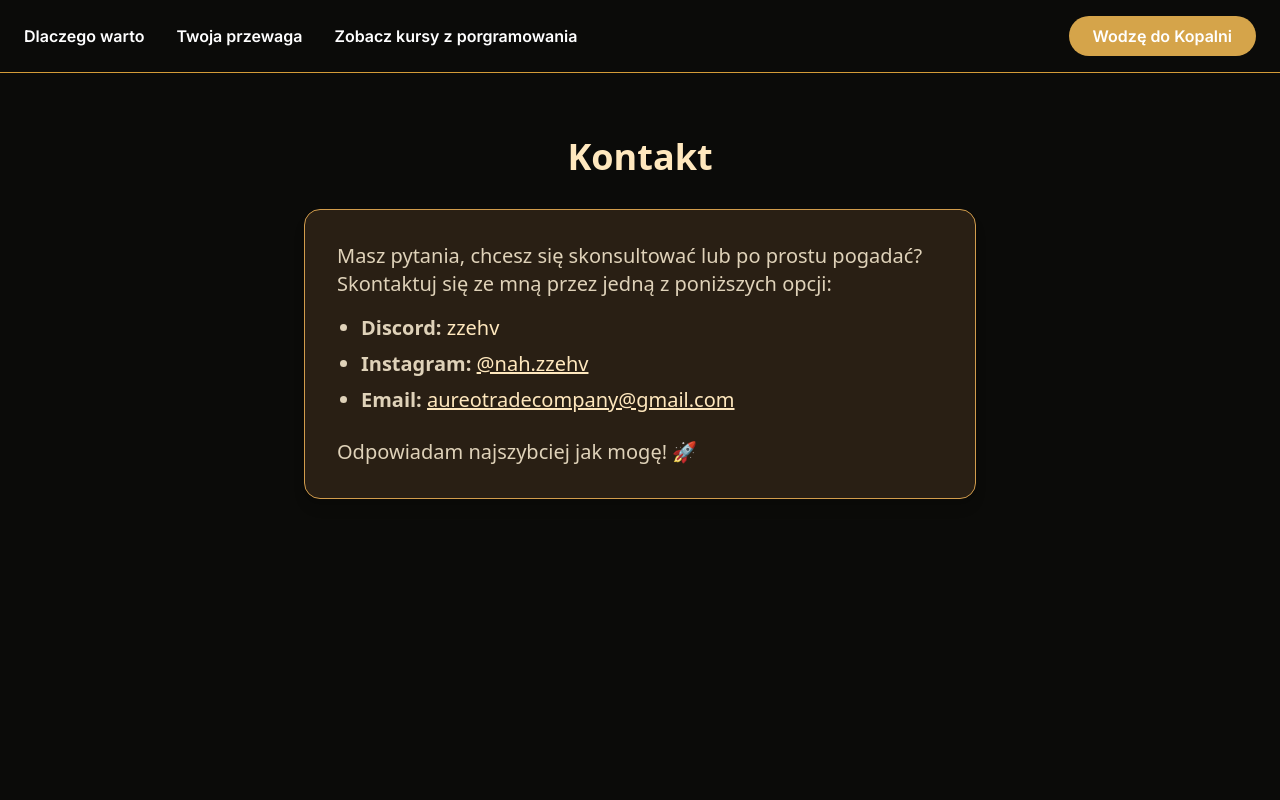
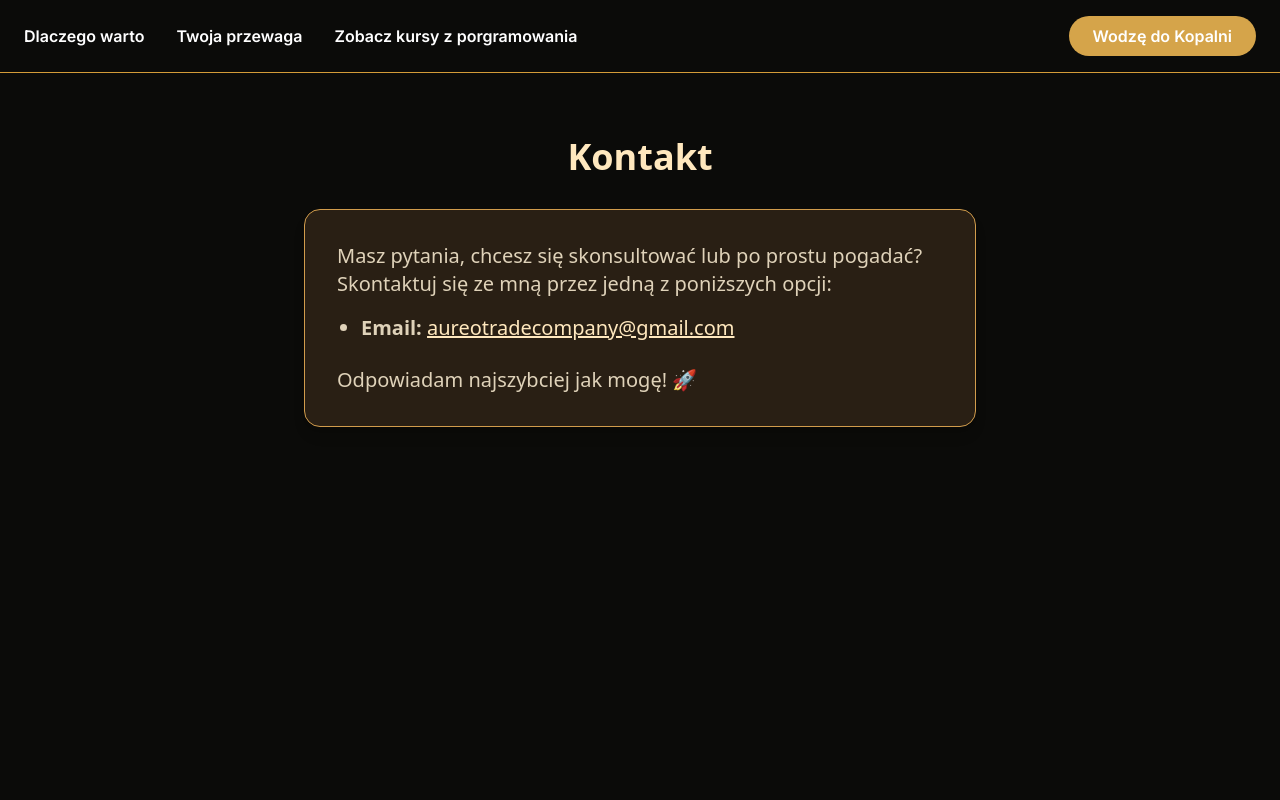
Before and after one commit to zzevh/Kopalnia-Programisty, a React (Vite) app: page /kontakt in a window 1280 px wide. Shown: the top 800 px of the page. Built offline with nearby package versions, Linux system fonts and the light colour scheme.

Commit message:
change contact

```diff
--- a/src/pages/Kontakt.jsx
+++ b/src/pages/Kontakt.jsx
@@ -8,8 +8,6 @@ const Kontakt = () => {
         <div className="bg-[#291F14] rounded-2xl p-8 w-full shadow-lg border border-[#D19C4C] text-lg md:text-xl">
           <p className="mb-4">Masz pytania, chcesz się skonsultować lub po prostu pogadać? Skontaktuj się ze mną przez jedną z poniższych opcji:</p>
           <ul className="list-disc pl-6 space-y-2">
-            <li><b>Discord:</b> <span className="text-[#FFE8BE]">zzehv</span></li>
-            <li><b>Instagram:</b> <a href="https://instagram.com/nah.zzehv" target="_blank" rel="noopener noreferrer" className="text-[#FFE8BE] underline">@nah.zzehv</a></li>
             <li><b>Email:</b> <a href="mailto:aureotradecompany@gmail.com" className="text-[#FFE8BE] underline">aureotradecompany@gmail.com</a></li>
           </ul>
           <p className="mt-6">Odpowiadam najszybciej jak mogę! 🚀</p>
```
